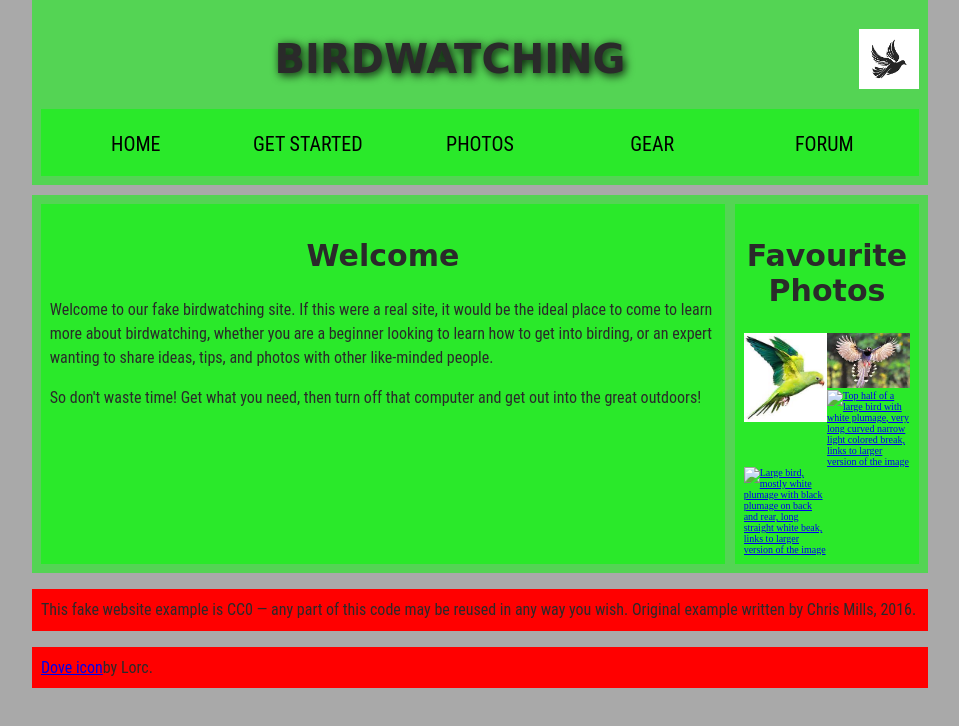
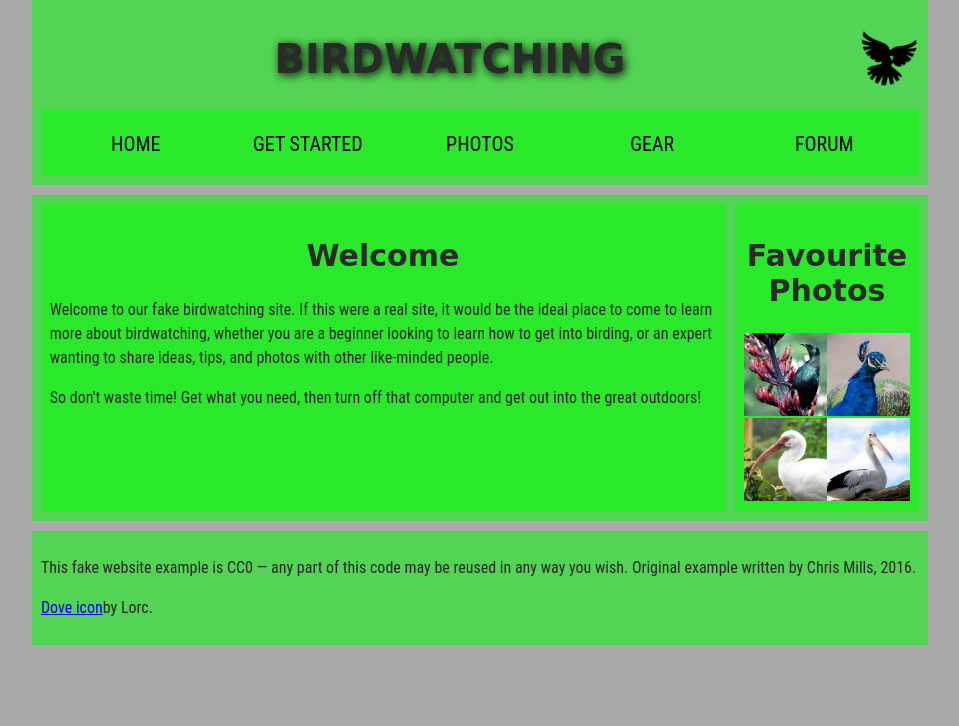
Before and after one commit to adya96/assignment2, a plain HTML site: page index.html in a window 1280 px wide. Shown: the whole page, without its empty margins (160-1119 px from the left). Drawn offline with Linux system fonts and the light colour scheme.

Commit message:
assignment 2 change

```diff
--- a/index.html
+++ b/index.html
@@ -10,7 +10,7 @@
 <body>
     <header>
     <h1>BIRDWATCHING</h1>
-    <img src="dovelogo.png" alt="dove logo">
+    <img src="dove.png" alt="dove logo">
    <nav> <ul><li><span>Home</span></li>
     <li><a href="#">Get started</a></li>
     <li><a href="#">Photos</a></li>
@@ -24,14 +24,15 @@
 </p>
 <p>So don't waste time! Get what you need, then turn off that computer and get out into the great outdoors!</p></section>
 <aside><h2>Favourite Photos</h2>
-<a href="image1.jpg"><img src="image1.jpg" alt="Small black bird, black claws, long black slender beak, links to larger version of the image"></a>
-<a href="image2.jpg"><img src="image2.jpg" alt="Top half of a pretty bird with bright blue plumage on neck, light colored beak, blue headdress, links to larger version of the image"></a>
-<a href="image3.jpg"><img src="image3.jpg" alt="Top half of a large bird with white plumage, very long curved narrow light colored break, links to larger version of the image"></a>
-<a href="image4.jpg"><img src="image4.jpg" alt="Large bird, mostly white plumage with black plumage on back and rear, long straight white beak, links to larger version of the image"></a>
+<a href="favorite-1.jpg"><img src="favorite-1_th.jpg" alt="Small black bird, black claws, long black slender beak, links to larger version of the image"></a>
+<a href="favorite-2.jpg"><img src="favorite-2_th.jpg" alt="Top half of a pretty bird with bright blue plumage on neck, light colored beak, blue headdress, links to larger version of the image"></a>
+<a href="favorite-3.jpg"><img src="favorite-3_th.jpg" alt="Top half of a large bird with white plumage, very long curved narrow light colored break, links to larger version of the image"></a>
+<a href="favorite-4.jpg"><img src="favorite-4_th.jpg" alt="Large bird, mostly white plumage with black plumage on back and rear, long straight white beak, links to larger version of the image"></a>
 </aside></main>
+<footer>
 <p>This fake website example is CC0 — any part of this code may be reused in any way you wish. Original example written by Chris Mills, 2016.</p>
 <p><a href="http://game-icons.net/lorc/originals/dove.html">Dove icon</a>by Lorc.</p>
-
+</footer>
 
 </body>
 </html>
```
Also changed, not shown: dove.png (added), favorite-1.jpg (added), favorite-1_th.jpg (added), favorite-2_th.jpg (added), favorite-3_th.jpg (added), favorite-4_th.jpg (added).
